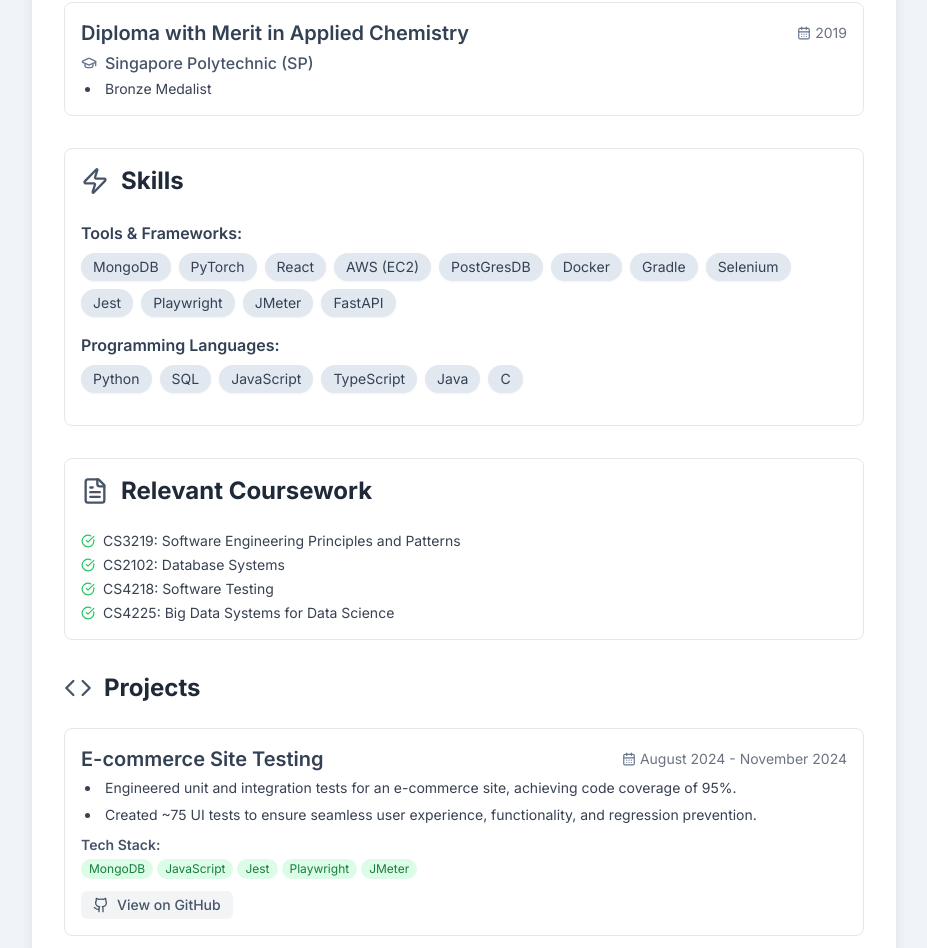
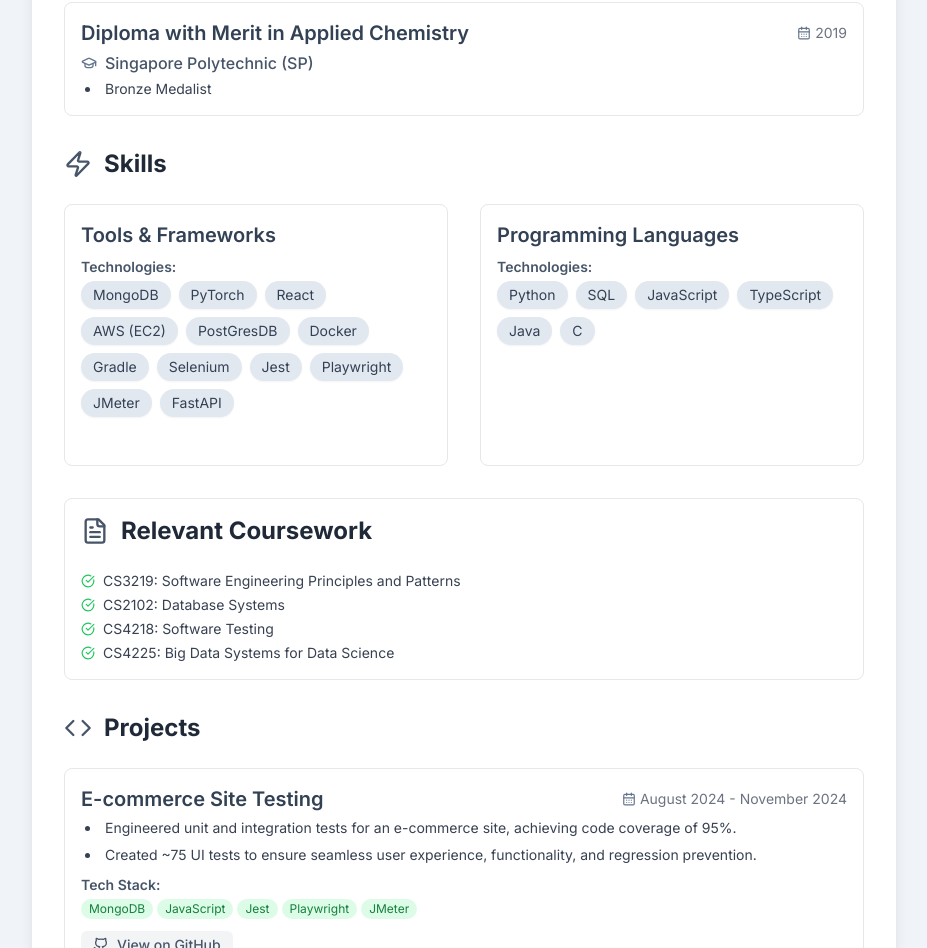
Before and after one commit to swxk19/portfolio_site, a React (Create React App) app: page / in a window 1280 px wide. Shown: the part 910-1858 px from the top of the page, without its empty margins (176-1103 px from the left). Built offline with nearby package versions, Linux system fonts and the light colour scheme.

Commit message:
Fix skills section

```diff
--- /dev/null
+++ b/src/components/plain/PlainSkillItem.jsx
@@ -0,0 +1,24 @@
+import React from 'react';
+import { ChevronsRight } from 'lucide-react'; // Using a new icon for skills
+
+const PlainSkillItem = ({ title, skillsList }) => (
+  <div className="mb-6 p-4 border border-gray-200 rounded-lg hover:shadow-md transition-shadow bg-white flex flex-col h-full">
+    <div className="flex-grow">
+      <h3 className="text-xl font-semibold text-slate-700 mb-2">{title}</h3>
+      {skillsList && skillsList.length > 0 && (
+        <div className="mb-2">
+          <h5 className="text-sm font-semibold text-slate-600 mb-1">Technologies:</h5>
+          <div className="flex flex-wrap gap-2">
+            {skillsList.map((skill, index) => (
+              <span key={index} className="bg-slate-200 text-slate-700 px-3 py-1 text-sm rounded-full shadow-sm">
+                {skill}
+              </span>
+            ))}
+          </div>
+        </div>
+      )}
+    </div>
+  </div>
+);
+
+export default PlainSkillItem;
--- a/src/components/plain/PlainSkills.jsx
+++ b/src/components/plain/PlainSkills.jsx
@@ -1,15 +1,17 @@
 import React from 'react';
 import SectionTitle from '../common/SectionTitle';
-import PlainSkillCategory from './PlainSkillCategory';
+import PlainSkillItem from './PlainSkillItem'; // Changed import
 import { Zap } from 'lucide-react';
 import { resumeData } from '../../data/resumeData'; // Import data
 
 const PlainSkills = () => (
-  <section className="mb-8 p-4 border border-gray-200 rounded-lg bg-white hover:shadow-md transition-shadow">
+  <section className="mb-8"> {/* Removed outer card styling */}
     <SectionTitle title="Skills" icon={<Zap size={28} className="text-slate-600" />} />
-    {resumeData.skills.map((category, index) => (
-      <PlainSkillCategory key={index} title={category.title} skillsList={category.skillsList} />
-    ))}
+    <div className="grid md:grid-cols-2 gap-8"> {/* Added grid layout */}
+      {resumeData.skills.map((category, index) => (
+        <PlainSkillItem key={index} title={category.title} skillsList={category.skillsList} />
+      ))}
+    </div>
   </section>
 );
 
```
